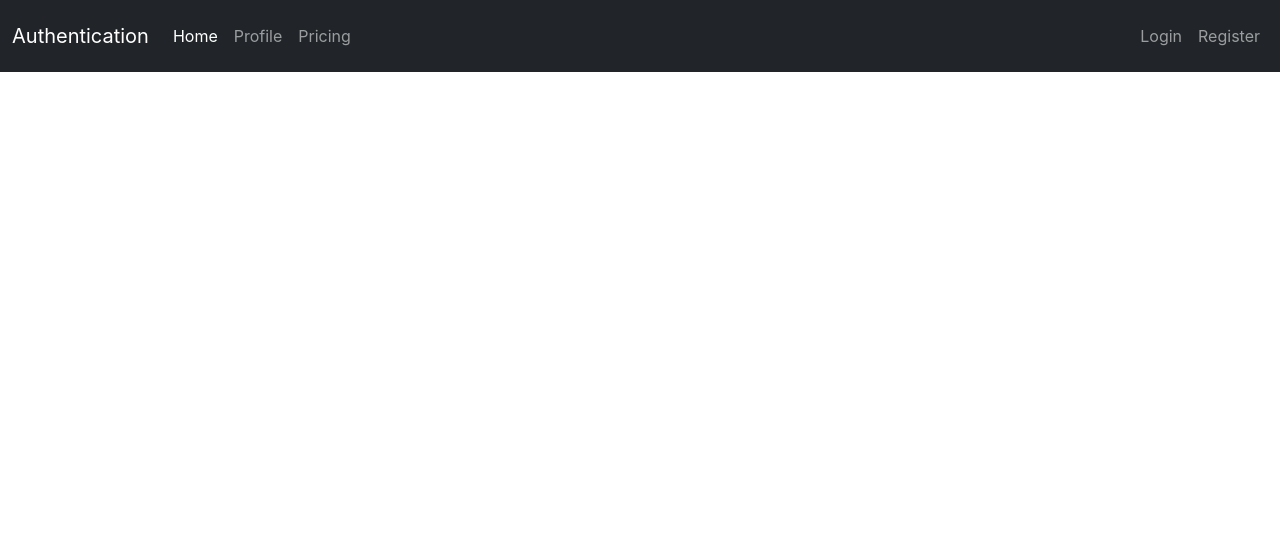
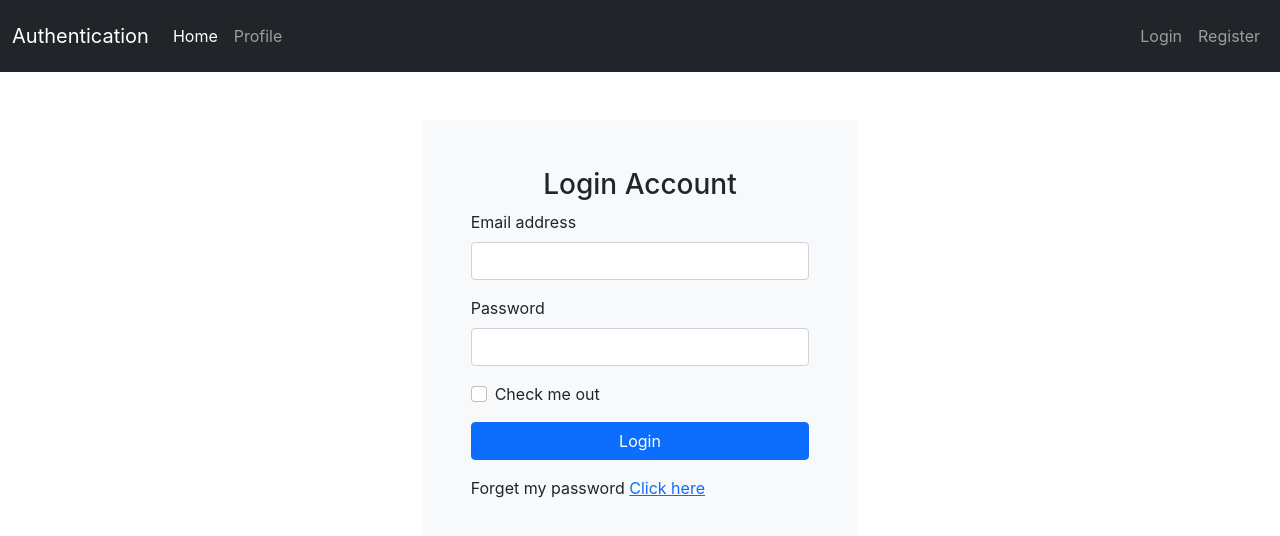
Before and after one commit to Thineshraj/laravel, a React (Create React App) app in the folder laravel_passport_auth/front-react/: page /login in a window 1280 px wide. Shown: the top 536 px of the page. Built offline with nearby package versions, Linux system fonts and the light colour scheme.

Commit message:
Frontend: Create Login Page

```diff
--- a/laravel_passport_auth/front-react/src/common/Header.jsx
+++ b/laravel_passport_auth/front-react/src/common/Header.jsx
@@ -1,7 +1,10 @@
 import Nav from './Nav';
 import Home from '../components/Home';
+import Login from '../components/Login';
+import Register from '../components/Register';
+import ForgetPass from '../components/ForgetPass';
 
-import { BrowserRouter as Router, Switch, Route, Link } from 'react-router-dom';
+import { BrowserRouter as Router, Switch, Route } from 'react-router-dom';
 
 const Header = () => {
   return (
@@ -11,6 +14,9 @@ const Header = () => {
 
         <Switch>
           <Route exact path='/' component={Home} />
+          <Route exact path='/login' component={Login} />
+          <Route exact path='/register' component={Register} />
+          <Route exact path='/forget' component={ForgetPass} />
         </Switch>
       </Router>
     </>
--- a/laravel_passport_auth/front-react/src/common/Nav.jsx
+++ b/laravel_passport_auth/front-react/src/common/Nav.jsx
@@ -28,27 +28,22 @@ function Nav() {
               </Link>
             </li>
             <li class='nav-item'>
-              <Link class='nav-link' to='/'>
+              <Link class='nav-link' to='/profile'>
                 Profile
-              </Link>
-            </li>
-            <li class='nav-item'>
-              <Link class='nav-link' to='/'>
-                Pricing
               </Link>
             </li>
           </ul>
           <span class='navbar-text'>
             <ul class='navbar-nav me-auto mb-2 mb-lg-0'>
               <li class='nav-item'>
-                <a class='nav-link' href='#'>
+                <Link class='nav-link' to='/login'>
                   Login
-                </a>
+                </Link>
               </li>
               <li class='nav-item'>
-                <a class='nav-link' href='#'>
+                <Link class='nav-link' to='/register'>
                   Register
-                </a>
+                </Link>
               </li>
             </ul>
           </span>
--- /dev/null
+++ b/laravel_passport_auth/front-react/src/components/ForgetPass.jsx
@@ -0,0 +1,7 @@
+import React from 'react';
+
+function ForgetPass() {
+  return <div>ForgetPass</div>;
+}
+
+export default ForgetPass;
--- /dev/null
+++ b/laravel_passport_auth/front-react/src/components/Login.jsx
@@ -0,0 +1,54 @@
+import React from 'react';
+import { Link } from 'react-router-dom';
+
+function Login() {
+  return (
+    <>
+      <div className='row mt-5'>
+        <div className='bg-light col-lg-4 offset-lg-4 p-5'>
+          <h3 className='text-center'>Login Account</h3>
+
+          <form>
+            <div class='mb-3'>
+              <label for='exampleInputEmail1' class='form-label'>
+                Email address
+              </label>
+              <input
+                type='email'
+                class='form-control'
+                id='exampleInputEmail1'
+                aria-describedby='emailHelp'
+              />
+            </div>
+            <div class='mb-3'>
+              <label for='exampleInputPassword1' class='form-label'>
+                Password
+              </label>
+              <input
+                type='password'
+                class='form-control'
+                id='exampleInputPassword1'
+              />
+            </div>
+            <div class='mb-3 form-check'>
+              <input
+                type='checkbox'
+                class='form-check-input'
+                id='exampleCheck1'
+              />
+              <label class='form-check-label' for='exampleCheck1'>
+                Check me out
+              </label>
+            </div>
+            <button type='submit' class='btn btn-primary col-12 mb-3'>
+              Login
+            </button>
+            Forget my password <Link to='forget'>Click here</Link>
+          </form>
+        </div>
+      </div>
+    </>
+  );
+}
+
+export default Login;
--- /dev/null
+++ b/laravel_passport_auth/front-react/src/components/Register.jsx
@@ -0,0 +1,7 @@
+import React from 'react';
+
+function Register() {
+  return <div>Register</div>;
+}
+
+export default Register;
```
Also changed, not shown: laravel_passport_auth/front-react/src/components/Profile.jsx (added, +7 -0 lines).
